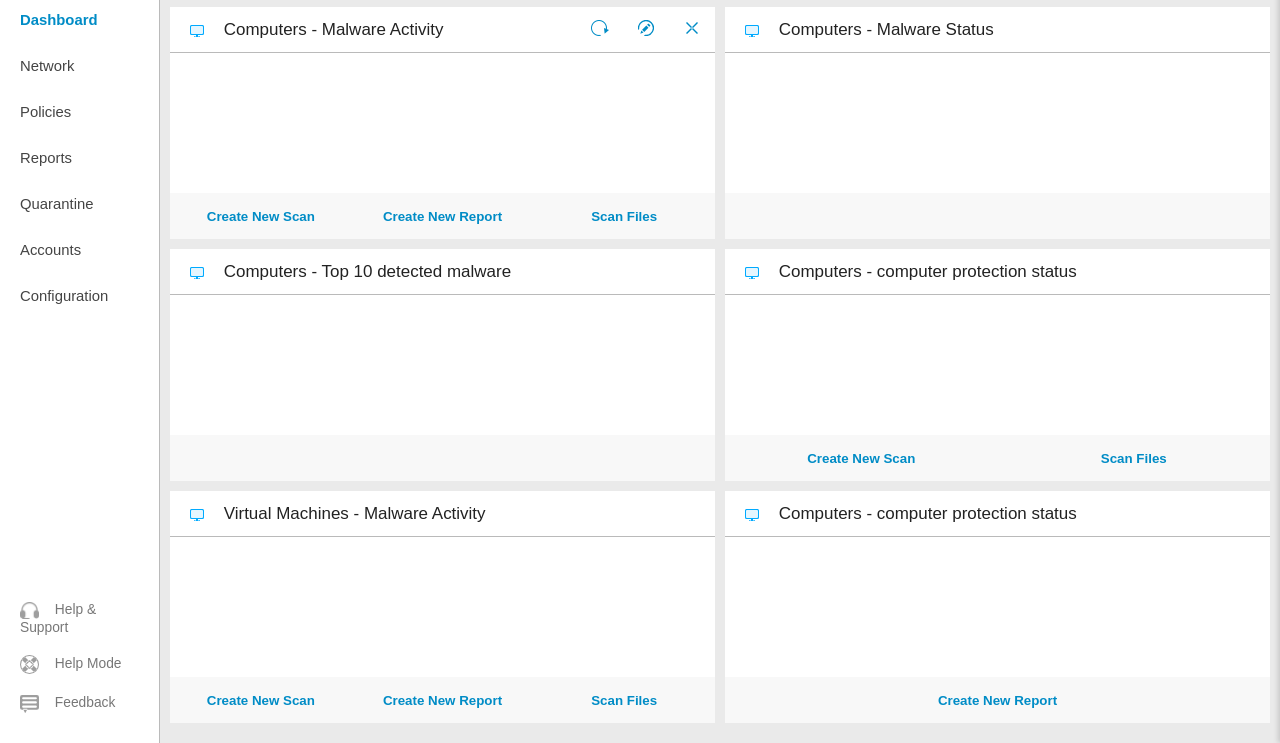
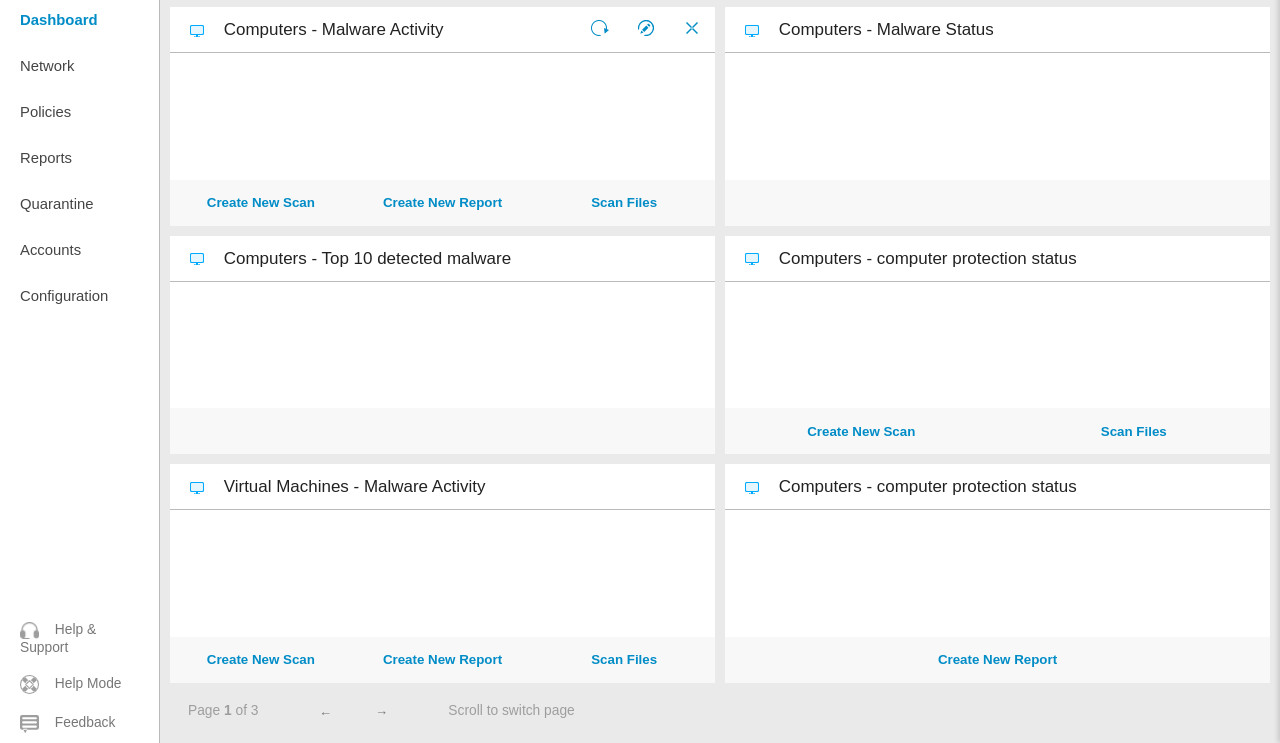
Before and after one commit to irinavla/bd-dashboard-test, a website with bundled scripts: page dist/index.html in a window 1280 px wide. Shown: the part 57-800 px from the top of the page. Built offline with nearby package versions, Linux system fonts and the light colour scheme.

Commit message:
(feat): pagination component

```diff
--- a/src/index.js
+++ b/src/index.js
@@ -1,4 +1,4 @@
-import { Dropdown, Collapsible, SideDrawer } from './ui-components/utils';
+import { Dropdown, Collapsible, SideDrawer, Pagination } from './ui-components/utils';
 
 // get all elements with 'dropdown' class and for each one create a new instance of the Dropdown class
 const dropdowns = document.querySelectorAll('.dropdown');
@@ -20,7 +20,7 @@ collapsibles.forEach(collapsible => {
 const sideDrawer = new SideDrawer();
 sideDrawer.init();
 
-
+// add actions for ADD & REARRANGE PORTLETS
 const editPortletTrigger = document.querySelector('.edit-items');
 const addPortletTrigger = document.querySelector('.add-item');
 const toast = document.querySelector('.toast');
@@ -30,10 +30,15 @@ let showToast = () => {
   console.log('trigger rearrange portlets');
   setTimeout(() => {
     toast.classList.remove('show');
-  }, 4000);
+  }, 3000);
 }
 
 let addPortlet = () => console.log('trigger Add portlet action');
 
 editPortletTrigger.addEventListener('click', () => showToast());
 addPortletTrigger.addEventListener('click', () => addPortlet());
+
+
+// create pagination instance
+const pagination = new Pagination(document.querySelector('.pagination'));
+pagination.init();
--- a/src/sass/_content.scss
+++ b/src/sass/_content.scss
@@ -9,21 +9,32 @@
 }
 
 .main {
-  padding: 10px 10px 20px 10px;
+  padding: 10px 10px 15px 10px;
+  display: flex;
+  flex-direction: column;
+  justify-content: space-between;
+  .portlets {
     display: grid;
     grid-template-columns: 7fr 7fr 7fr;
     column-gap: 10px;
     row-gap: 10px;
+    flex-basis: 100%;
+  }
 }
 
 @media screen and (max-width: 1280px) {
   .main {
+    .portlets {
       grid-template-columns: 1fr 1fr;
+    }
+
   }
 }
 
 @media screen and (max-width: 768px) {
   .main {
+    .portlets {
       grid-template-columns: 1fr;
     }
   }
+}
--- a/src/sass/_sidebar.scss
+++ b/src/sass/_sidebar.scss
@@ -5,7 +5,6 @@
   display: flex;
   flex-direction: column;
   justify-content: space-between;
-  padding-bottom: 20px;
 }
 
 .top-menu {
--- a/src/sass/_ui-components.scss
+++ b/src/sass/_ui-components.scss
@@ -1,3 +1,4 @@
 @import 'ui-components/dropdown';
 @import 'ui-components/collapsible';
 @import 'ui-components/toast';
+@import 'ui-components/pagination';
--- /dev/null
+++ b/src/sass/ui-components/_pagination.scss
@@ -0,0 +1,15 @@
+.pagination {
+  padding: 10px 20px 0 18px;
+  font-size: fontSize(13px);
+  .page-nav {
+    margin-left: 40px;
+    margin-right: 40px;
+    .nav-btn {
+      padding: 10px 20px;
+      .icon {
+        width: 13px;
+        height: 6px;
+      }
+    }
+  }
+}
--- a/src/sass/ui-components/_toast.scss
+++ b/src/sass/ui-components/_toast.scss
@@ -31,8 +31,8 @@
 
   &.show {
     visibility: visible;
-    -webkit-animation: slideIn 0.5s, slideOut 0.5s 3.5s;
-    animation: slideIn 0.5s, slideOut 0.5s 3.5s;
+    -webkit-animation: slideIn 0.5s, slideOut 0.5s 2.5s;
+    animation: slideIn 0.5s, slideOut 0.5s 2.5s;
   }
 }
 
--- /dev/null
+++ b/src/ui-components/_pagination.js
@@ -0,0 +1,18 @@
+export class Pagination {
+  constructor(container) {
+
+    this.prevPage = container.querySelector('.nav-left');
+    this.nextPage = container.querySelector('.nav-right');
+  }
+  init() {
+    this.prevPage.addEventListener('click', () => {
+      console.log('clicked prev page trigger')
+    });
+
+    this.nextPage.addEventListener('click', () => {
+      console.log('clicked next page trigger')
+    });
+  }
+}
+
+export default Pagination;
--- a/src/ui-components/utils.js
+++ b/src/ui-components/utils.js
@@ -1,9 +1,11 @@
 import Dropdown from './_dropdown';
 import Collapsible from './_collapsible';
 import SideDrawer from './_drawer';
+import Pagination from './_pagination';
 
 export {
   Dropdown,
   Collapsible,
-  SideDrawer
+  SideDrawer,
+  Pagination
 }
```
Also changed, not shown: dist/css/main.min.css, dist/index.html, dist/js/index.js, src/css/main.css, 2 other files. Lines whose indentation alone changed are shown as unchanged.
